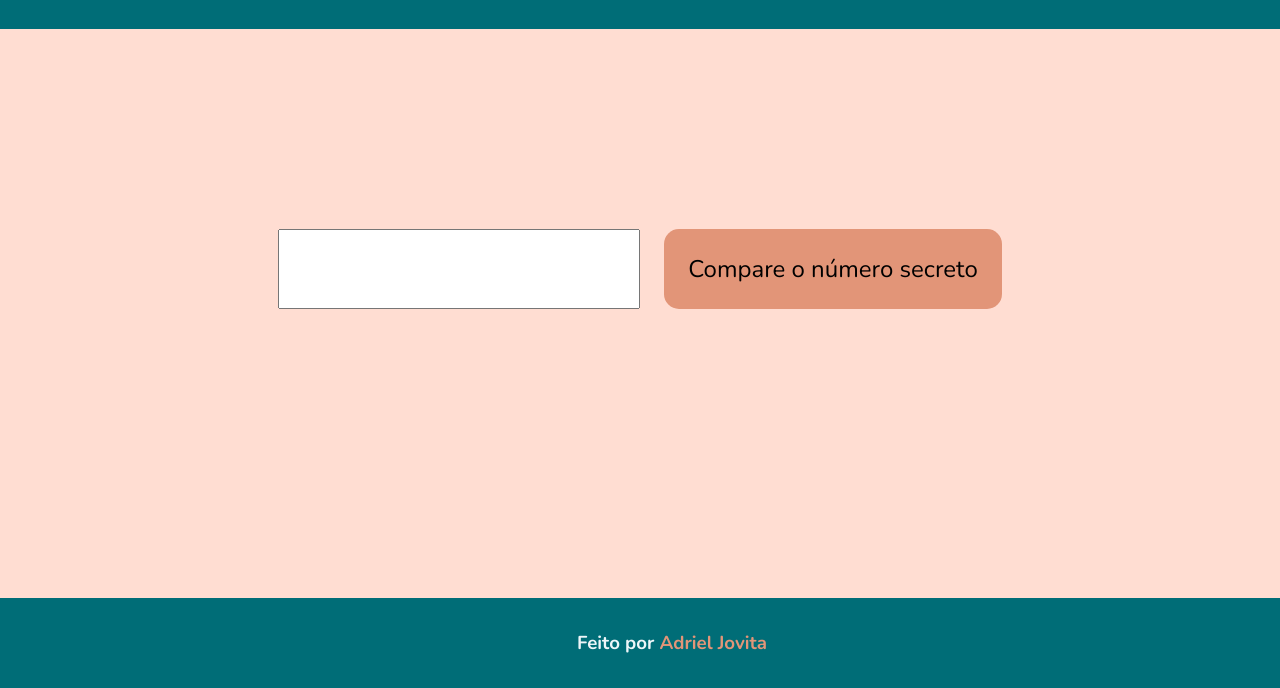
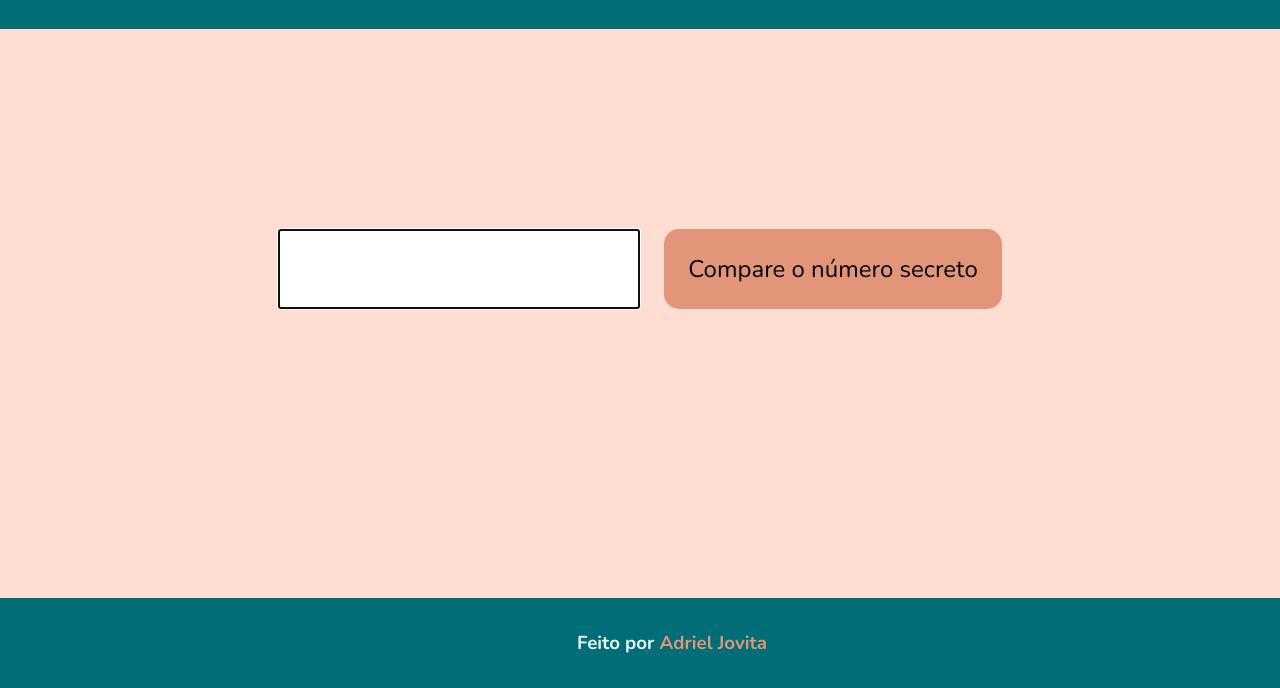
Before and after one commit to AdrielJovit/2024-2DS-html-Js, a plain HTML site: page numeroSecreto.html in a window 1280 px wide. Both pictures are taken after a click on the button "Compare o número secreto". Shown: the part 112-800 px from the top of the page. Drawn offline with nearby package versions, Linux system fonts and the light colour scheme; a web font is replaced by a local one.

Commit message:
Add files via upload

```diff
--- a/numeroSecreto.html
+++ b/numeroSecreto.html
@@ -38,6 +38,7 @@
                     alert('Você errou!')
             }
             campoNumero.value = ''
+            campoNumero.focus()
         }
 
         let botao = document.querySelector('button')
```
